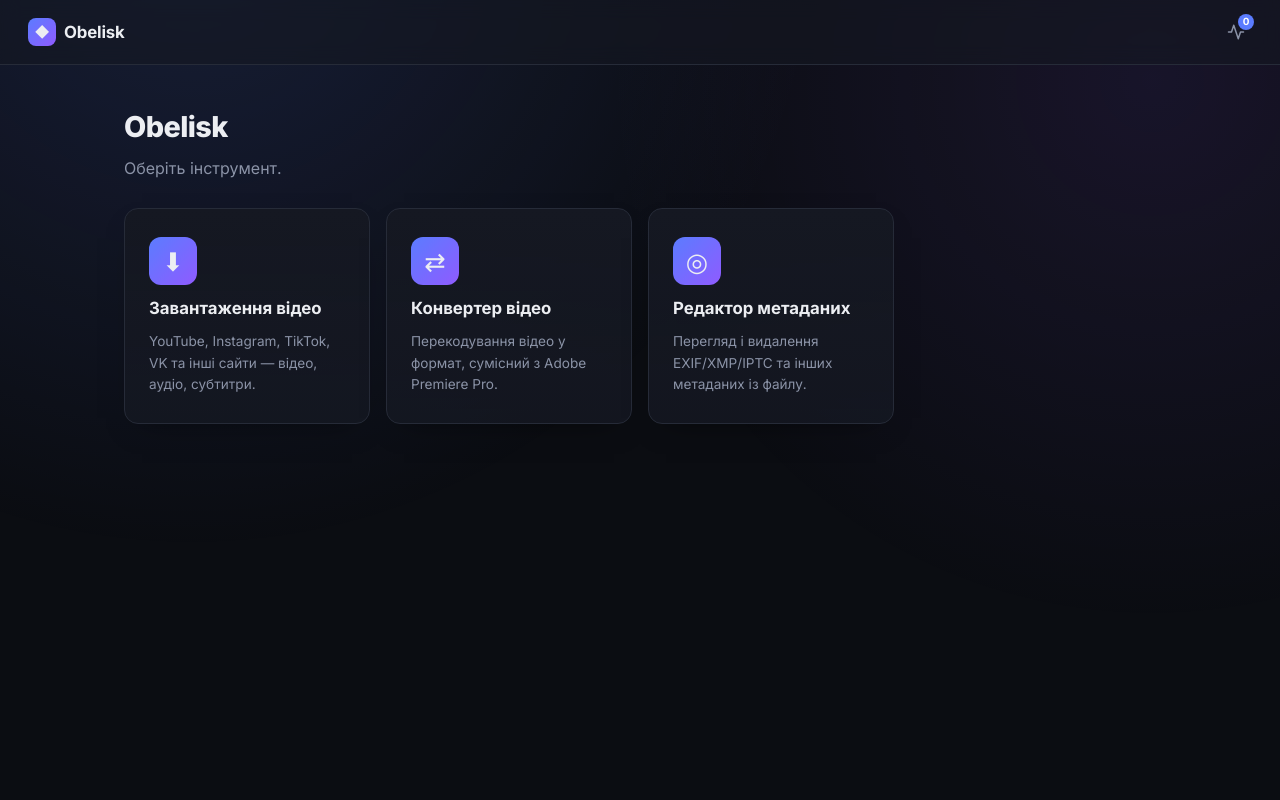
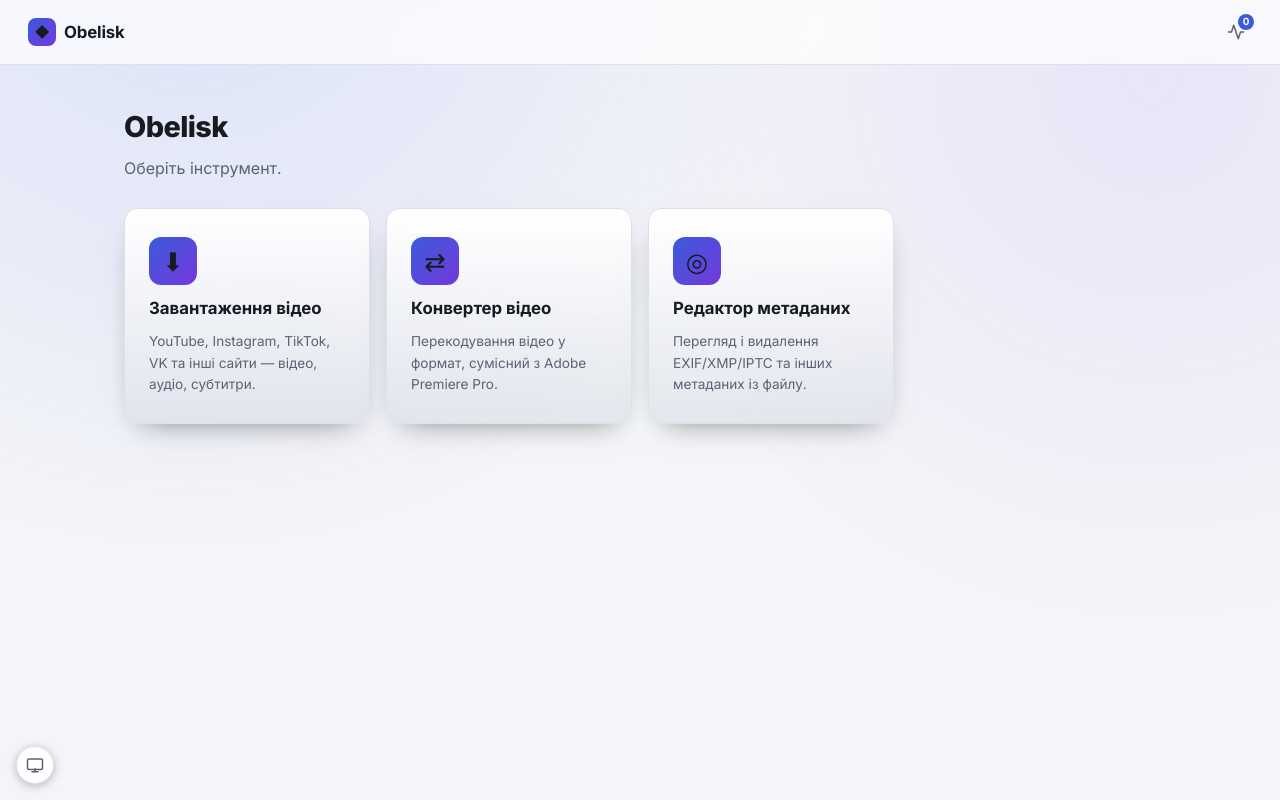
Before and after one commit to xbrfuj01/Obelisk, a FastAPI app: page / in a window 1280 px wide. Run offline with FastAPI, Linux system fonts and the light colour scheme; data that the repository does not hold is empty; parts of the project's set-up code (start-up, migrations or seed data) failed here and were passed over; some libraries are stand-ins or nearby versions.

Commit message:
Distinguish multi-device extension peers, use extension PO token for quality probing, add theme toggle
- ExtensionToken gets a device_label (parsed from the login request's User-Agent) so the same account logged into the extension on several browsers/devices shows up as distinct peer rows in admin
- GET /api/formats now opportunistically asks a live extension for a real PO token for the URL being probed (short 8s budget, throwaway waiting_extension row, silent fallback to the existing multi-client probe otherwise) - this is what was capping quality listings at 1080p with no size estimates, same root cause as the SABR-forced "web" client during actual downloads
- New fixed bottom-left theme toggle (system/light/dark) with a light CSS palette added alongside the existing dark one

Co-Authored-By: Claude Sonnet 5 <noreply@anthropic.com>

```diff
--- a/app/auth.py
+++ b/app/auth.py
@@ -117,9 +117,44 @@ def get_proxy_youtube_test(db: Session) -> bool:
 # falls back to plain yt-dlp otherwise. Non-YouTube URLs are never
 # affected either way.
 
-def create_extension_token(db: Session, username: str) -> str:
+def _parse_device_label(user_agent: str | None) -> str | None:
+    """Turns a raw User-Agent header into a short "Browser · OS" label for
+    the admin peers list. Good enough to tell apart the same account logged
+    into the extension on several browsers/devices - not meant as a real
+    UA parser, so it only recognizes the Chromium-family browsers this
+    (Chrome MV3) extension can actually run in."""
+    if not user_agent:
+        return None
+    if "Edg/" in user_agent:
+        browser = "Edge"
+    elif "OPR/" in user_agent:
+        browser = "Opera"
+    elif "Vivaldi" in user_agent:
+        browser = "Vivaldi"
+    elif "Chrome" in user_agent:
+        browser = "Chrome"
+    else:
+        browser = "Браузер"
+
+    if "Windows" in user_agent:
+        os_name = "Windows"
+    elif "Mac OS X" in user_agent:
+        os_name = "macOS"
+    elif "Android" in user_agent:
+        os_name = "Android"
+    elif "CrOS" in user_agent:
+        os_name = "Chrome OS"
+    elif "Linux" in user_agent:
+        os_name = "Linux"
+    else:
+        os_name = None
+
+    return f"{browser} · {os_name}" if os_name else browser
+
+
+def create_extension_token(db: Session, username: str, user_agent: str | None = None) -> str:
     token = secrets.token_hex(32)
-    db.add(ExtensionToken(username=username, token=token))
+    db.add(ExtensionToken(username=username, token=token, device_label=_parse_device_label(user_agent)))
     db.commit()
     return token
 
@@ -160,6 +195,7 @@ def list_extension_peers(db: Session) -> list:
         {
             "id": row.id,
             "username": row.username,
+            "device_label": row.device_label,
             "created_at": row.created_at,
             "last_seen_at": row.last_seen_at,
             "active": bool(row.last_seen_at and row.last_seen_at >= cutoff),
--- a/app/main.py
+++ b/app/main.py
@@ -417,7 +417,9 @@ def processes(
     # sweep) jobs are done and gone, not something still worth downloading -
     # only ready-to-download or in-progress work belongs in this tray.
     downloads = _hide_stale_cancelled(
-        db.query(Download).filter(Download.client_id == client_id, Download.status != "expired"),
+        db.query(Download).filter(
+            Download.client_id == client_id, Download.status != "expired", Download.mode != "probe"
+        ),
         Download,
     ).order_by(Download.created_at.desc()).limit(20).all()
     conversions = _hide_stale_cancelled(
@@ -533,7 +535,7 @@ def extension_login(request: Request, username: str = Form(...), password: str =
         auth.register_failed_attempt(key)
         return JSONResponse({"error": "Невірний логін або пароль"}, status_code=401)
     auth.register_successful_attempt(key)
-    token = auth.create_extension_token(db, username)
+    token = auth.create_extension_token(db, username, user_agent=request.headers.get("user-agent"))
     return {"token": token, "username": username}
 
 
@@ -1131,6 +1133,7 @@ def admin_processes(db: Session = Depends(get_db), _=Depends(require_admin_dep))
     downloads = _hide_stale_cancelled(
         db.query(Download).filter(
             Download.status != "expired",
+            Download.mode != "probe",
             or_(Download.username.is_(None), Download.username.notin_(admin_usernames)),
         ),
         Download,
--- a/app/static/style.css
+++ b/app/static/style.css
@@ -14,6 +14,49 @@
   --warning: #e8b339;
   --radius: 14px;
   --radius-sm: 9px;
+  --topbar-bg: rgba(21, 24, 34, 0.6);
+  --card-shade: rgba(21, 24, 34, 0.85);
+}
+
+/* Light palette: applied either by an explicit user choice
+   (html[data-theme="light"], set by theme-toggle.js) or, for "система"
+   mode (no data-theme attribute at all), by the OS/browser preference. */
+html[data-theme="light"] {
+  --bg: #f4f5f8;
+  --bg-card: #ffffff;
+  --bg-input: #edeff3;
+  --border: #dde1e9;
+  --border-hover: #c5cbd8;
+  --text: #171a21;
+  --text-dim: #5b6273;
+  --accent: #3a5bdb;
+  --accent-2: #7438db;
+  --accent-hover: #2d4bc4;
+  --success: #1a9469;
+  --error: #d6394e;
+  --warning: #a86a08;
+  --topbar-bg: rgba(255, 255, 255, 0.7);
+  --card-shade: rgba(214, 218, 228, 0.55);
+}
+
+@media (prefers-color-scheme: light) {
+  html:not([data-theme]) {
+    --bg: #f4f5f8;
+    --bg-card: #ffffff;
+    --bg-input: #edeff3;
+    --border: #dde1e9;
+    --border-hover: #c5cbd8;
+    --text: #171a21;
+    --text-dim: #5b6273;
+    --accent: #3a5bdb;
+    --accent-2: #7438db;
+    --accent-hover: #2d4bc4;
+    --success: #1a9469;
+    --error: #d6394e;
+    --warning: #a86a08;
+    --topbar-bg: rgba(255, 255, 255, 0.7);
+    --card-shade: rgba(214, 218, 228, 0.55);
+  }
 }
 
 * { box-sizing: border-box; }
@@ -44,7 +87,7 @@ body {
   align-items: center;
   padding: 16px 28px;
   border-bottom: 1px solid var(--border);
-  background: rgba(21, 24, 34, 0.6);
+  background: var(--topbar-bg);
   backdrop-filter: blur(10px);
   position: sticky;
   top: 0;
@@ -278,7 +321,7 @@ h2 {
 }
 
 .card {
-  background: linear-gradient(180deg, var(--bg-card), rgba(21, 24, 34, 0.85));
+  background: linear-gradient(180deg, var(--bg-card), var(--card-shade));
   border: 1px solid var(--border);
   border-radius: var(--radius);
   padding: 24px;
@@ -1454,7 +1497,7 @@ button.stat-card:hover { border-color: var(--border-hover); }
 }
 
 .tool-card {
-  background: linear-gradient(180deg, var(--bg-card), rgba(21, 24, 34, 0.85));
+  background: linear-gradient(180deg, var(--bg-card), var(--card-shade));
   border: 1px solid var(--border);
   border-radius: var(--radius);
   padding: 28px 24px;
@@ -1739,3 +1782,25 @@ a.activity-title:hover { color: var(--accent); text-decoration: underline; }
 
   .login-page { min-height: calc(100vh - 150px); }
 }
+
+.theme-toggle-btn {
+  position: fixed;
+  left: 16px;
+  bottom: 16px;
+  z-index: 50;
+  display: inline-flex;
+  align-items: center;
+  justify-content: center;
+  width: 38px;
+  height: 38px;
+  border-radius: 50%;
+  background: var(--bg-card);
+  border: 1px solid var(--border);
+  color: var(--text-dim);
+  cursor: pointer;
+  padding: 0;
+  box-shadow: 0 2px 10px rgba(0, 0, 0, 0.25);
+}
+.theme-toggle-btn:hover { color: var(--text); border-color: var(--border-hover); }
+.theme-toggle-btn svg { width: 18px; height: 18px; }
+}
--- /dev/null
+++ b/app/static/theme-toggle.js
@@ -0,0 +1,43 @@
+(function () {
+  var STORAGE_KEY = "obelisk-theme";
+  var btn = document.getElementById("theme-toggle-btn");
+  if (!btn) return;
+
+  var ICONS = {
+    system: '<svg width="18" height="18" viewBox="0 0 24 24" fill="none" stroke="currentColor" stroke-width="2" stroke-linecap="round" stroke-linejoin="round"><rect x="2" y="4" width="20" height="14" rx="2"/><path d="M8 21h8"/><path d="M12 17v4"/></svg>',
+    light: '<svg width="18" height="18" viewBox="0 0 24 24" fill="none" stroke="currentColor" stroke-width="2" stroke-linecap="round" stroke-linejoin="round"><circle cx="12" cy="12" r="4"/><path d="M12 2v2"/><path d="M12 20v2"/><path d="m4.93 4.93 1.41 1.41"/><path d="m17.66 17.66 1.41 1.41"/><path d="M2 12h2"/><path d="M20 12h2"/><path d="m6.34 17.66-1.41 1.41"/><path d="m19.07 4.93-1.41 1.41"/></svg>',
+    dark: '<svg width="18" height="18" viewBox="0 0 24 24" fill="none" stroke="currentColor" stroke-width="2" stroke-linecap="round" stroke-linejoin="round"><path d="M12 3a6 6 0 0 0 9 9 9 9 0 1 1-9-9Z"/></svg>',
+  };
+  var LABELS = { system: "Системна", light: "Світла", dark: "Темна" };
+  var ORDER = ["system", "light", "dark"];
+
+  function getMode() {
+    try {
+      var saved = localStorage.getItem(STORAGE_KEY);
+      if (saved === "light" || saved === "dark") return saved;
+    } catch (err) {}
+    return "system";
+  }
+
+  function apply(mode) {
+    if (mode === "system") {
+      delete document.documentElement.dataset.theme;
+    } else {
+      document.documentElement.dataset.theme = mode;
+    }
+    btn.innerHTML = ICONS[mode];
+    btn.title = "Тема оформлення: " + LABELS[mode] + " (натисніть, щоб змінити)";
+  }
+
+  var mode = getMode();
+  apply(mode);
+
+  btn.addEventListener("click", function () {
+    mode = ORDER[(ORDER.indexOf(mode) + 1) % ORDER.length];
+    try {
+      if (mode === "system") localStorage.removeItem(STORAGE_KEY);
+      else localStorage.setItem(STORAGE_KEY, mode);
+    } catch (err) {}
+    apply(mode);
+  });
+})();
--- a/app/templates/admin.html
+++ b/app/templates/admin.html
@@ -176,11 +176,12 @@
     {% if extension_peers %}
     <div class="table-wrap card">
       <table class="table">
-        <thead><tr><th>Користувач</th><th>Стан</th><th>Підключено</th><th>Востаннє на зв'язку</th><th></th></tr></thead>
+        <thead><tr><th>Користувач</th><th>Пристрій</th><th>Стан</th><th>Підключено</th><th>Востаннє на зв'язку</th><th></th></tr></thead>
         <tbody>
         {% for peer in extension_peers %}
           <tr>
             <td>{{ peer.username }}</td>
+            <td>{{ peer.device_label or "—" }}</td>
             <td>
               {% if peer.active %}<span class="proxy-status active">Активний</span>
               {% else %}<span class="proxy-status inactive">Неактивний</span>{% endif %}
--- a/app/templates/base.html
+++ b/app/templates/base.html
@@ -9,9 +9,20 @@
 <link rel="preconnect" href="https://fonts.gstatic.com" crossorigin>
 <link href="https://fonts.googleapis.com/css2?family=Inter:wght@400;500;600;700;800&display=swap" rel="stylesheet">
 <link rel="stylesheet" href="/static/style.css">
+<script>
+(function () {
+  try {
+    var saved = localStorage.getItem("obelisk-theme");
+    if (saved === "light" || saved === "dark") {
+      document.documentElement.dataset.theme = saved;
+    }
+  } catch (err) {}
+})();
+</script>
 </head>
 <body>
 <div class="bg-glow"></div>
+<button type="button" class="theme-toggle-btn" id="theme-toggle-btn" title="Тема оформлення" aria-label="Тема оформлення"></button>
 <header class="topbar">
   <a href="/" class="brand"><span class="brand-icon">◆</span> Obelisk</a>
   <nav>
@@ -60,6 +71,7 @@
 </div>
 
 {% block scripts %}{% endblock %}
+<script src="/static/theme-toggle.js"></script>
 <script src="/static/processes.js"></script>
 <script src="/static/notifications.js"></script>
 <script src="/static/extension-detect.js"></script>
```
Also changed, not shown: app/downloader.py (+48 -3 lines), app/models.py (+7 -0 lines).
